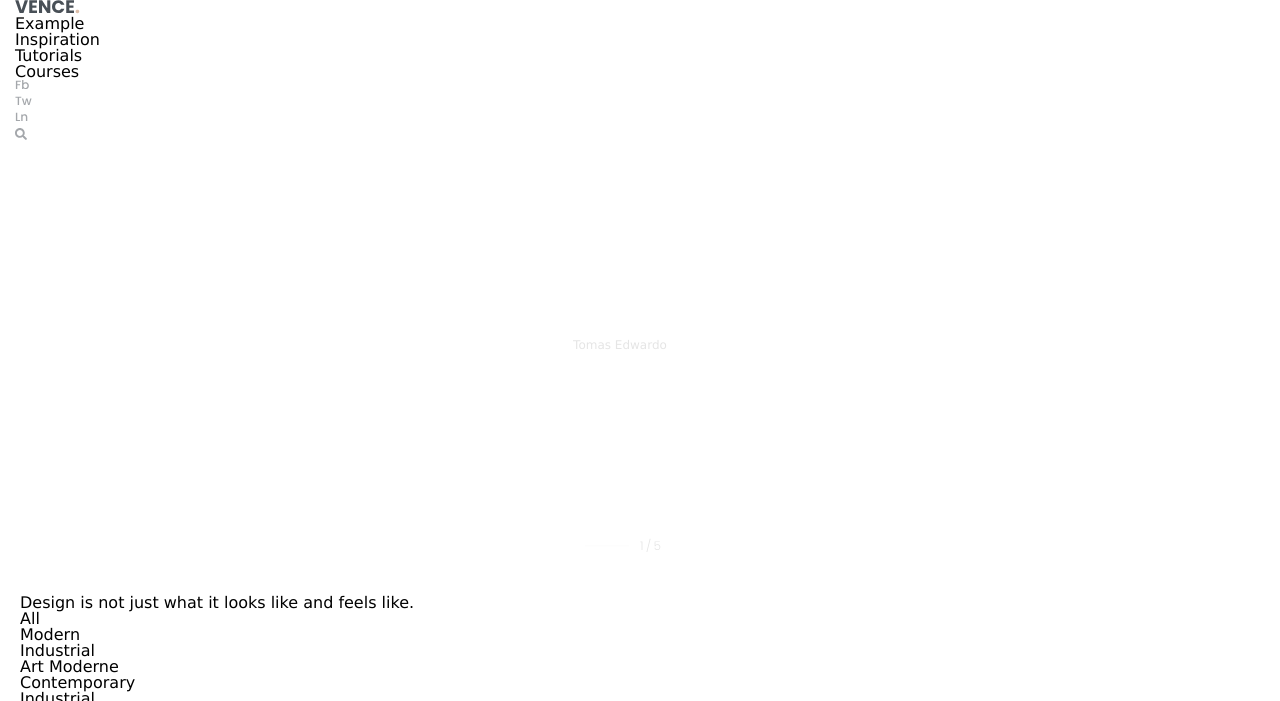
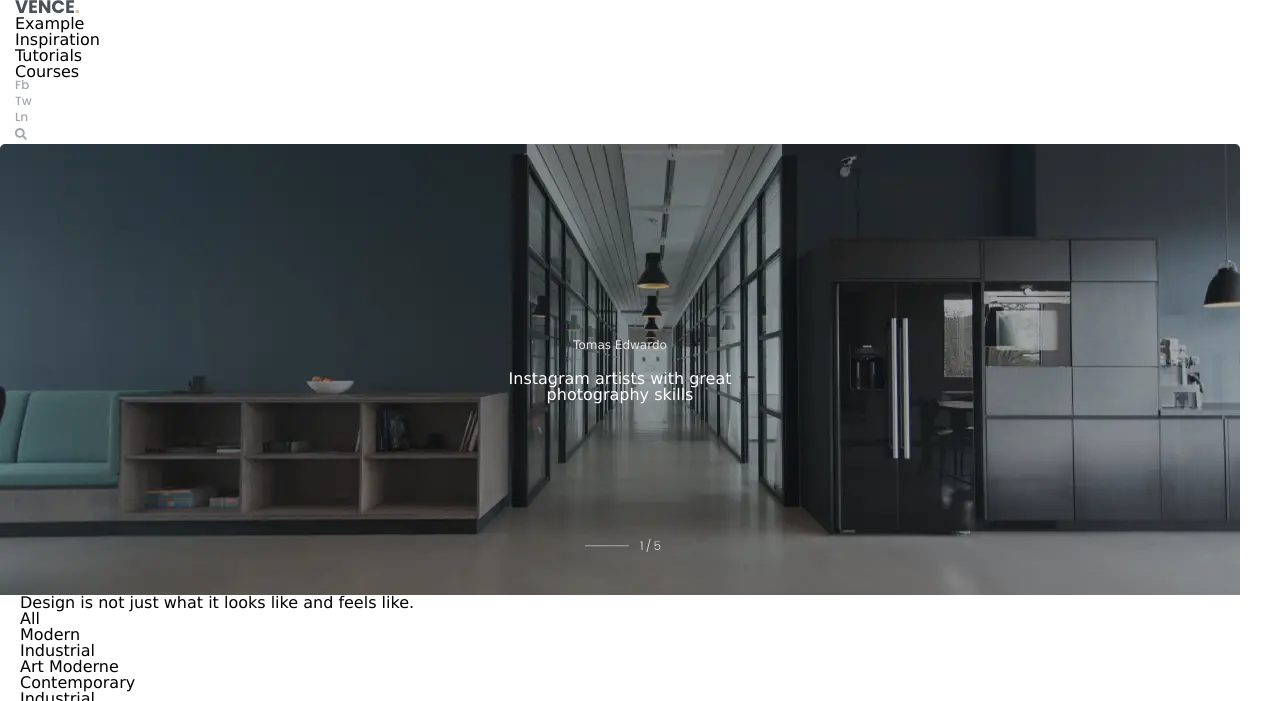
Before and after one commit to Terlog/Lesson10, a plain HTML site: page index.html in a window 1280 px wide. Shown: the top 701 px of the page. Drawn offline with Linux system fonts and the light colour scheme; the site is published under a folder, as on GitHub Pages, so addresses that start at the root find nothing.

Commit message:
f end end

```diff
--- a/css/style.css
+++ b/css/style.css
@@ -48,7 +48,7 @@ body {
 .slider {
     max-width: 1240px;
     min-height: 50px;
-    background: url(/img/header-room.webp)
+    background: url(../img/header-room.webp)
 }
 
 
```
